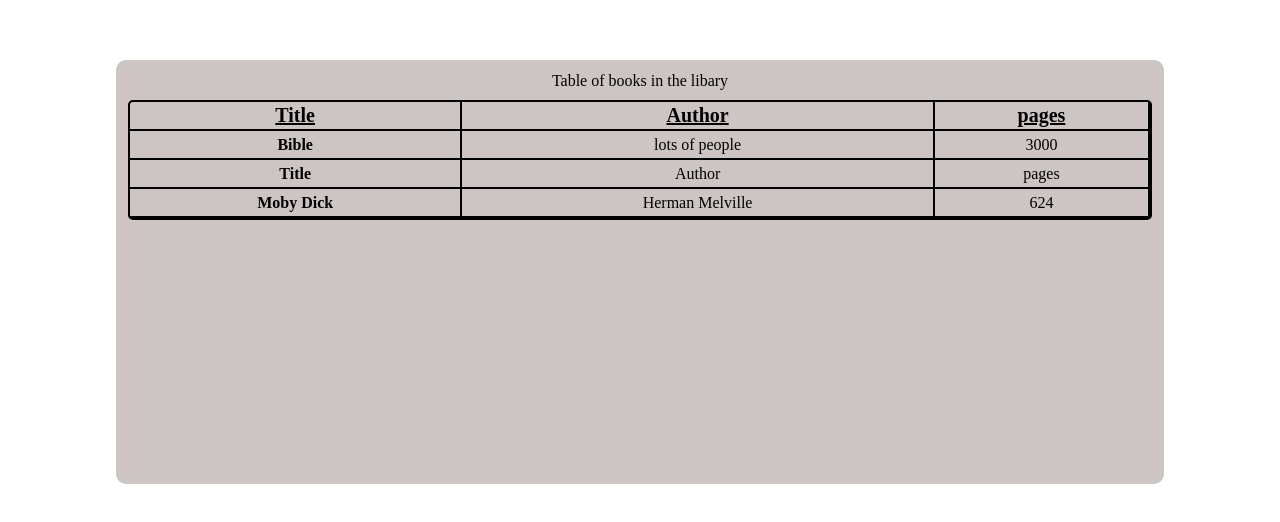
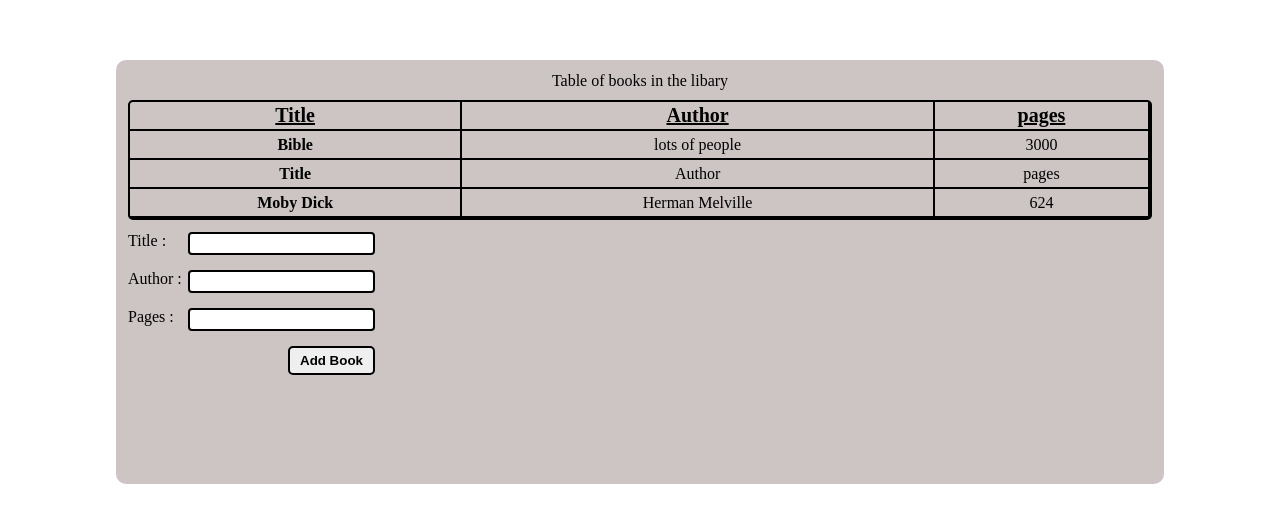
Before and after one commit to DogGotSwag/projectLibrary, a plain HTML site: page index.html in a window 1280 px wide. Shown: the part 128-650 px from the top of the page. Drawn offline with Linux system fonts and the light colour scheme.

Commit message:
Create form so user can add books
set basic css on it and html for ids and such

```diff
--- a/index.html
+++ b/index.html
@@ -43,6 +43,25 @@
 
         </table>
 
+        <form method="get" action="">
+            <div>
+                <label for="bookTitle">Title :</label>
+                <input type="text" id="bookTitle">
+            </div>
+
+            <div>
+                <label for="bookAuthor">Author :</label>
+                <input type="text" id="bookAuthor">
+            </div>
+
+            <div>
+                <label for="bookPages">Pages :</label>
+                <input type="tel" id="bookPages">
+            </div>
+
+            <button type="button">Add Book</button>
+
+        </form>
 
     </div>
 
--- a/style.css
+++ b/style.css
@@ -24,6 +24,7 @@ table{
     border: 2px solid black;
     width: 100%;
     border-radius: 5px;
+    margin-bottom: 12px;
 }
 
 caption {
@@ -48,3 +49,34 @@ td, th{
     margin: 0;
     height: 25px;
 }
+
+form div{
+    margin-bottom: 8px;
+    height: 30px;
+}
+
+label, input, button{
+    appearance: none;
+}
+
+label{
+    display: block;
+    float: left;
+    width: 60px;
+}
+
+input{
+    border: 2px solid black;
+    outline:none;
+    border-radius: 4px;
+    padding: 2px 3px
+}
+
+button{
+    border: 2px black solid;
+    padding: 5px 10px;
+    border-radius: 5px;
+    margin-left: 160px;
+    font-weight: 600;
+    cursor: pointer;
+}
```
Also changed, not shown: script.js (line endings or trailing spaces).
